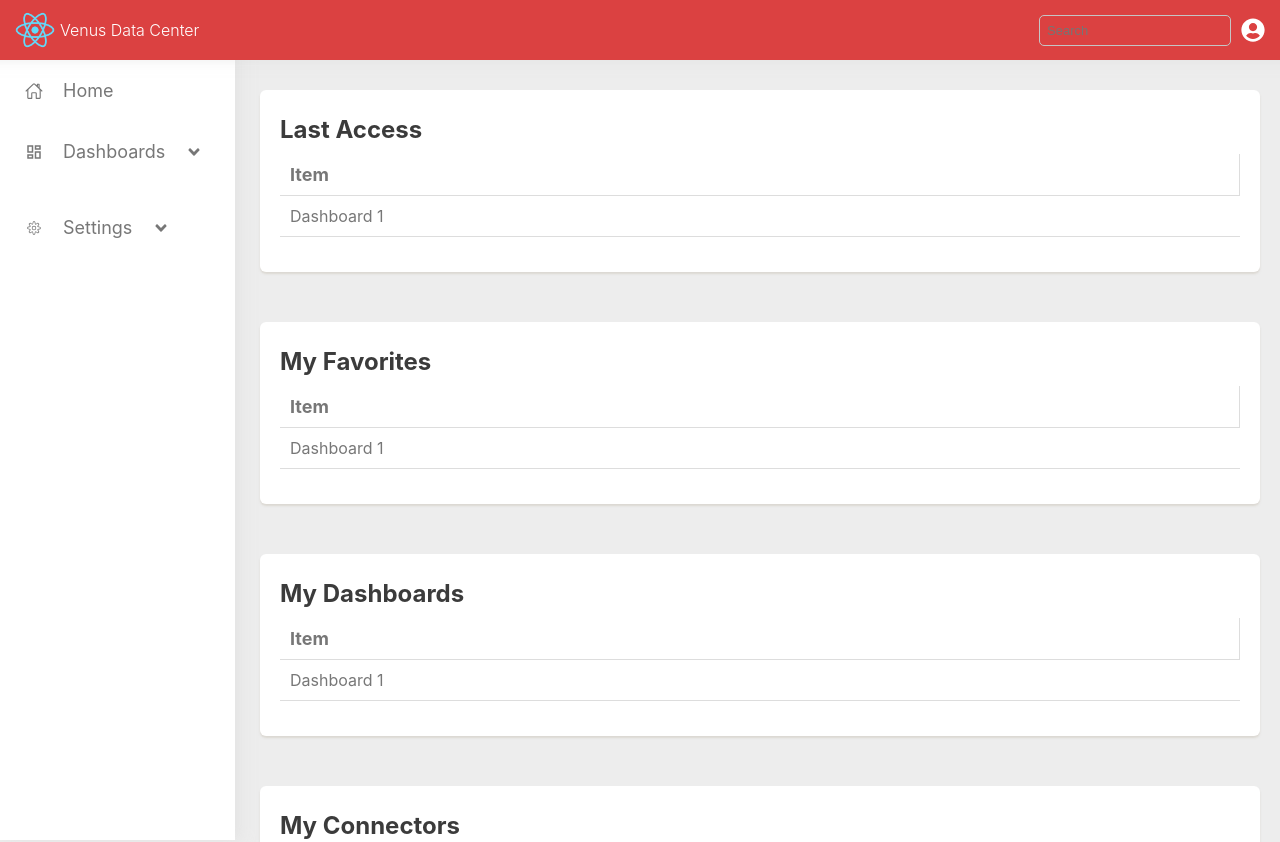
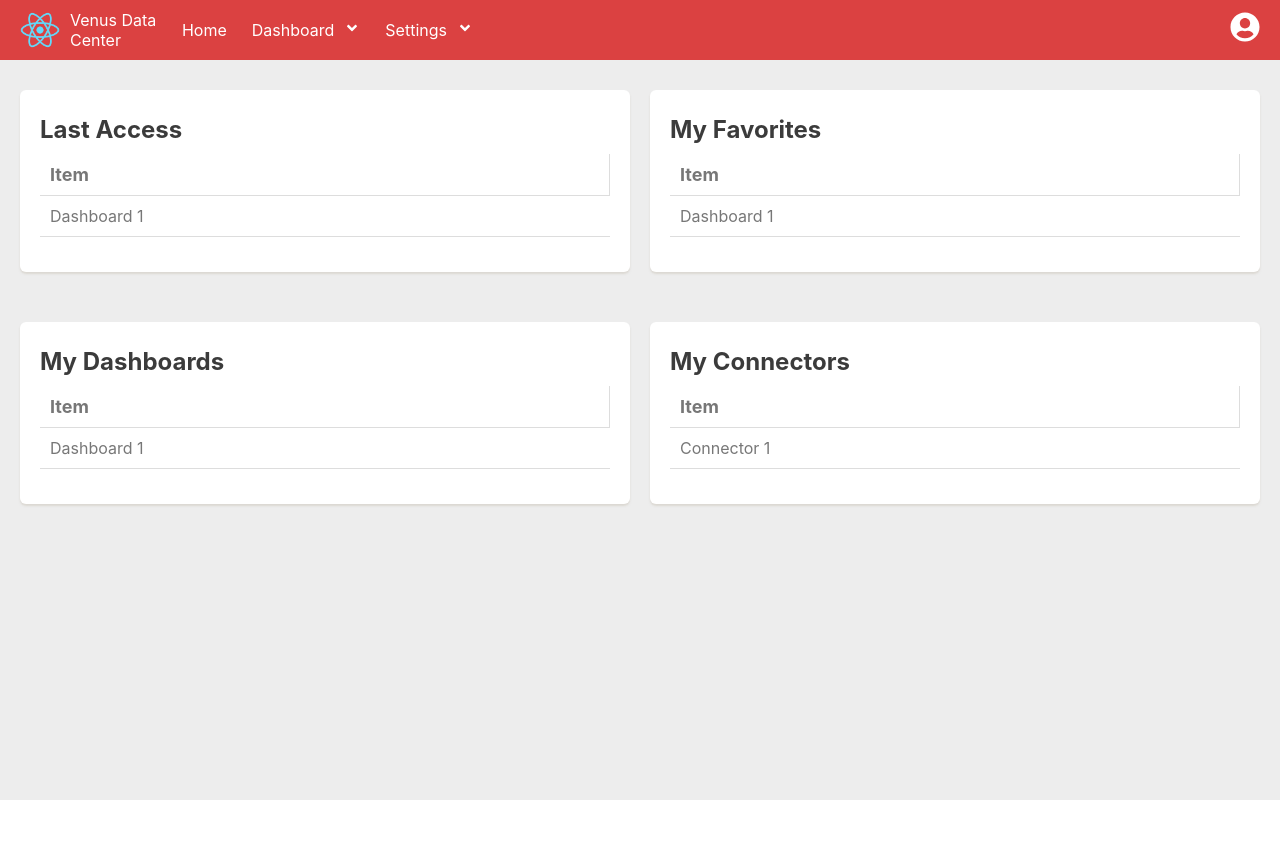
Before and after one commit to joyned/venus-data-center-portal, a React (Create React App) app: page /home in a window 1280 px wide. Shown: the top 842 px of the page. After the commit the page ends 800 px from the top, so only its background shows below. Built offline with nearby package versions, Linux system fonts and the light colour scheme.

Commit message:
style: change menu

```diff
--- a/package.json
+++ b/package.json
@@ -1,6 +1,7 @@
 {
   "name": "venus-datacenter-portal",
   "version": "0.1.0",
+  "homepage": ".",
   "private": true,
   "dependencies": {
     "@testing-library/jest-dom": "^5.17.0",
--- /dev/null
+++ b/src/components/Menu.tsx
@@ -0,0 +1,114 @@
+import { FaAngleDown, FaUserCircle } from 'react-icons/fa';
+import { useNavigate } from "react-router-dom";
+import styled from "styled-components";
+import MenuItem from "../models/MenuItem";
+import { color } from './ui/variables';
+
+const MenuComponent = styled.div`
+    background-color: ${color.primary};
+    position: fixed;
+    width: 100%;
+    padding: 10px;
+    color: white;
+    z-index: 9999;
+`;
+
+const MenuNav = styled.nav`
+    display: flex;
+    justify-content: space-between;
+    align-items: center;
+    padding: 0 20px;
+`;
+
+const MenuNavItems = styled.div`
+    display: flex;
+    gap: 25px;
+    justify-content: flex-start;
+    width: 100%;
+`;
+
+const MenuNavLogo = styled.div`
+    display: flex;
+    align-items: center;
+    gap: 10px;
+    cursor: pointer;
+
+    img {
+        width: 40px;
+    }
+`;
+
+const MenuNavItemSubMenu = styled.div`
+    position: relative;
+
+    &:hover {
+        cursor: pointer;
+    }
+`;
+
+const MenuNavItemSubMenuList = styled.div`
+    display: none;
+    position: absolute;
+    top: 20px;
+    right: 0;
+    background-color: ${color.primary};
+    padding: 10px;
+    width: 110px;
+    border-radius: 5px;
+    box-shadow: 0 0 5px rgba(0, 0, 0, 0.5);
+    z-index: 99999;
+`
+
+const MenuNavItemSubMenuListItem = styled.div`
+    padding: 10px 5px;
+`
+
+const MenuNavItem = styled.div`
+    display: flex;
+    gap: 10px;
+    cursor: pointer;
+
+    &:hover ${MenuNavItemSubMenuList} {
+        display: block;
+    }
+`;
+
+const MenuNavItemUser = styled.div`
+    font-size: 30px;
+`
+
+export default function Menu(props: { items: MenuItem[] }) {
+    const navigate = useNavigate();
+
+    return (
+        <MenuComponent>
+            <MenuNav>
+                <MenuNavLogo onClick={() => navigate('/home')}>
+                    <img src="/logo512.png" alt="" />
+                    <span>Venus Data Center</span>
+                </MenuNavLogo>
+                <MenuNavItems>
+                    {props.items.map((item, index) => (
+                        <MenuNavItem key={index}>
+                            {item.name}
+                            {item.subMenu && (
+                                <MenuNavItemSubMenu>
+                                    <FaAngleDown></FaAngleDown>
+                                    <MenuNavItemSubMenuList>
+                                        {item.subMenu.map((subItem, subIndex) => (
+                                            <MenuNavItemSubMenuListItem key={subIndex} onClick={() => navigate(subItem.url || '')}>{subItem.name}
+                                            </MenuNavItemSubMenuListItem>
+                                        ))}
+                                    </MenuNavItemSubMenuList>
+                                </MenuNavItemSubMenu>
+                            )}
+                        </MenuNavItem>
+                    ))}
+                </MenuNavItems>
+                <MenuNavItemUser>
+                    <FaUserCircle></FaUserCircle>
+                </MenuNavItemUser>
+            </MenuNav>
+        </MenuComponent>
+    )
+}
--- a/src/layout/MainLayout.tsx
+++ b/src/layout/MainLayout.tsx
@@ -1,15 +1,10 @@
 import { ReactElement, useEffect, useState } from "react";
-import { CiSettings, CiViewList } from "react-icons/ci";
-import { FaAngleDown, FaUserCircle } from "react-icons/fa";
-import { FiUsers } from "react-icons/fi";
-import { IoHomeOutline } from "react-icons/io5";
-import { MdConnectedTv, MdOutlineCreateNewFolder, MdOutlineDashboard } from "react-icons/md";
-import { TbLayoutDashboard } from "react-icons/tb";
 import { useNavigate } from "react-router-dom";
 import styled from "styled-components";
-import Input from "../components/Input";
 import Loading, { useLoading } from "../components/Loading";
-import { body, menu, mobile } from "../components/ui/variables";
+import Menu from "../components/Menu";
+import { body, mobile } from "../components/ui/variables";
+import MenuItem from "../models/MenuItem";
 import { getDashboardPagesFromCookiesWithMostAccessLimit3 } from "../services/CookieService";
 
 const MainLayoutContainer = styled.div`
@@ -20,159 +15,51 @@ const MainLayoutContainer = styled.div`
     min-height: 100vh;
 `
 
-const Menu = styled.div<{ hovered?: boolean }>`
-    position: fixed;
-    left: 0;
-    display: flex;
-    flex-direction: column;
-    margin-top: 40px;
-    height: 100vh;
-    width: 235px;
-    background-color: ${body.leftMenu};
-    box-shadow: 4px -2px 12px 2px #dddddd8a;
-
-    @media (max-width: ${mobile.starts}) {
-        display: none;
-    }
-
-    ${props => props.hovered && `
-        @media (max-width: ${mobile.starts}) {
-            display: flex;
-        }
-    `}
-`;
-
-const MenuNav = styled.div`
-    display: flex;
-    flex-direction: column;
-    margin-top: 20px;
-`
-
-const TopMenu = styled.div`
-    position: fixed;
-    display: flex;
-    align-items: center;
-    justify-content: space-between;
-    background-color: ${body.topMenu};
-    box-shadow: 4px -2px 12px 2px #dddddd8a;
-    width: 100%;
-    padding: 10px 25px;
-    z-index: 9999;
-`
-
-const MenuItemSelect = styled.div`
-    max-height: fit-content;
-`;
-
-const MenuItemSelectItems = styled(MenuItemSelect)`
-    background-color: ${body.leftMenu};
-    min-width: 160px;
-    margin-top: 15px;
-    visibility: hidden;
-    opacity: 0;
-    max-height: 0;
-    -webkit-transition: opacity 600ms, visibility 600ms;
-            transition: opacity 600ms, visibility 600ms;
-`;
-
-const MenuItemSelectItemsItem = styled.div`
-    color: ${body.leftMenuText};
-    padding: 12px 16px;
-    text-decoration: none;
-    display: block;
-    cursor: pointer;
-
-`
-
-const MenuItem = styled.div`
-    color: ${body.leftMenuText};
-    cursor: pointer;
-    padding: 20px 25px;
-    font-size: large;
-
-    &:hover ${MenuItemSelectItems} {
-        display: block;
-        visibility: visible;
-        opacity: 1;
-        animation: fade 1s;
-        max-height: 1000px;
-    }
-`
-
-const MenuItemText = styled.div`
-    display: flex;
-    align-items: center;
-    gap: 20px;
-    font-weight: 400;
-`
-
 const PageContainer = styled.div`
     padding: 20px;
-    margin-left: 240px;
     margin-top: 70px;
     width: 100%;
 
     @media (max-width: ${mobile.starts}) {
         padding: 10px;
-        margin-left: 0;
     }
 `;
 
-const MenuLogo = styled.div`
-    width: 100%;
-    height: 40px;
-    display: flex;
-    align-items: center;
-    gap: 5px;
-
-    img {
-        width: 40px;
+const menu: MenuItem[] = [
+    {
+        name: 'Home',
+        url: '/home'
+    },
+    {
+        name: 'Dashboard',
+        subMenu: [
+            {
+                name: 'View All',
+                url: '/dashboard'
+            },
+            {
+                name: 'Create',
+                url: '/dashboard/edit/0'
+            }
+        ]
+    },
+    {
+        name: 'Settings',
+        subMenu: [
+            {
+                name: 'Connector',
+                url: '/connector'
+            },
+            {
+                name: 'Users',
+                url: '/user'
+            }
+        ]
     }
-
-    span {
-        font-size: medium;
-        font-weight: 300;
-        color: ${menu.textColor};
-    }
-`
-
-const LeftItem = styled.div`
-    margin-left: 15px;
-`;
-const RightItem = styled.div`
-    display: flex;
-    margin-right: 15px;
-    align-items: center;
-    gap: 10px;
-
-    svg {
-        cursor: pointer;
-        font-size: x-large;
-        color: white;
-    }
-
-    input {
-        margin: 0;
-        padding: 7px;
-        font-size: small;
-        color: white;
-    }
-
-    @media (max-width: ${mobile.starts}) {
-        input {
-            display: none;
-        }
-
-        &:hover ${MainLayoutContainer} ${Menu} {
-            display: block;
-        }
-    }
-`;
+]
 
 export default function MainLayout(props: { children: ReactElement | ReactElement[] }) {
-    const navigate = useNavigate();
     const { loading } = useLoading();
-    const [menuHovered, setMenuHovered] = useState(false);
 
     useEffect(() => {
         const dash = getDashboardPagesFromCookiesWithMostAccessLimit3();
@@ -181,80 +68,7 @@ export default function MainLayout(props: { children: ReactElement | ReactElemen
     return (
         <Loading isLoading={loading}>
             <MainLayoutContainer>
-                <Menu hovered={menuHovered}>
-                    <MenuNav>
-                        <MenuItem>
-                            <MenuItemText onClick={() => navigate('/home')}>
-                                <IoHomeOutline />
-                                Home
-                            </MenuItemText>
-                        </MenuItem>
-                        <MenuItem>
-                            <MenuItemText>
-                                <MdOutlineDashboard />
-                                Dashboards
-                                <FaAngleDown />
-                            </MenuItemText>
-                            <MenuItemSelect>
-                                <MenuItemSelectItems>
-                                    <MenuItemSelectItemsItem onClick={() => navigate('/dashboard/view/0')}>
-                                        <MenuItemText>
-                                            <TbLayoutDashboard />
-                                            Dashboard 1
-                                        </MenuItemText>
-                                    </MenuItemSelectItemsItem>
-                                    <MenuItemSelectItemsItem onClick={() => navigate('/dashboard')}>
-                                        <MenuItemText>
-                                            <CiViewList />
-                                            View All
-                                        </MenuItemText>
-                                    </MenuItemSelectItemsItem>
-                                    <MenuItemSelectItemsItem onClick={() => navigate('/dashboard/edit/0')}>
-                                        <MenuItemText>
-                                            <MdOutlineCreateNewFolder />
-                                            Create
-                                        </MenuItemText>
-                                    </MenuItemSelectItemsItem>
-                                </MenuItemSelectItems>
-                            </MenuItemSelect>
-                        </MenuItem>
-                        <MenuItem>
-                            <MenuItemText>
-                                <CiSettings />
-                                Settings
-                                <FaAngleDown />
-                            </MenuItemText>
-                            <MenuItemSelect>
-                                <MenuItemSelectItems>
-                                    <MenuItemSelectItemsItem onClick={() => navigate('/connector')}>
-                                        <MenuItemText>
-                                            <MdConnectedTv />
-                                            Connector
-                                        </MenuItemText>
-                                    </MenuItemSelectItemsItem>
-                                    <MenuItemSelectItemsItem onClick={() => navigate('/user')}>
-                                        <MenuItemText>
-                                            <FiUsers />
-                                            Users
-                                        </MenuItemText>
-                                    </MenuItemSelectItemsItem>
-                                </MenuItemSelectItems>
-                            </MenuItemSelect>
-                        </MenuItem>
-                    </MenuNav>
-                </Menu>
-                <TopMenu>
-                    <LeftItem onMouseEnter={() => setMenuHovered(!menuHovered)} >
-                        <MenuLogo>
-                            <img src="/logo512.png" alt="" />
-                            <span>Venus Data Center</span>
-                        </MenuLogo>
-                    </LeftItem>
-                    <RightItem>
-                        <Input type="text" placeholder="Search"></Input>
-                        <FaUserCircle></FaUserCircle>
-                    </RightItem>
-                </TopMenu>
+                <Menu items={menu}></Menu>
                 <PageContainer>
                     {props.children}
                 </PageContainer>
--- /dev/null
+++ b/src/models/MenuItem.tsx
@@ -0,0 +1,5 @@
+export default interface MenuItem {
+    name: string;
+    url?: string;
+    subMenu?: MenuItem[];
+}
```
